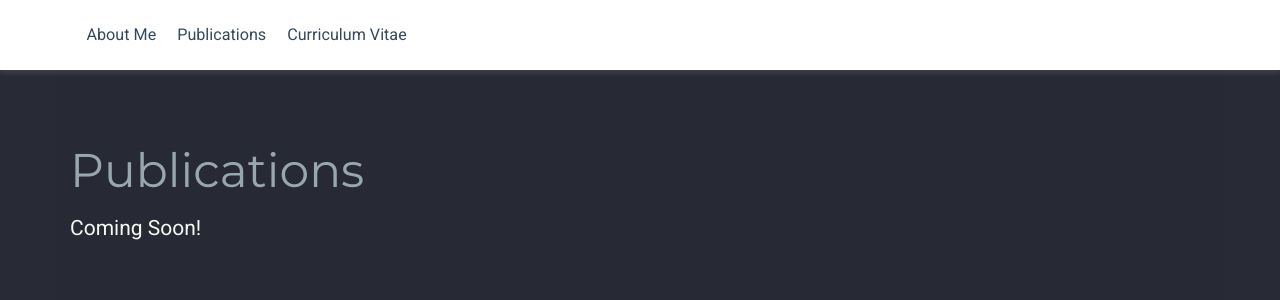
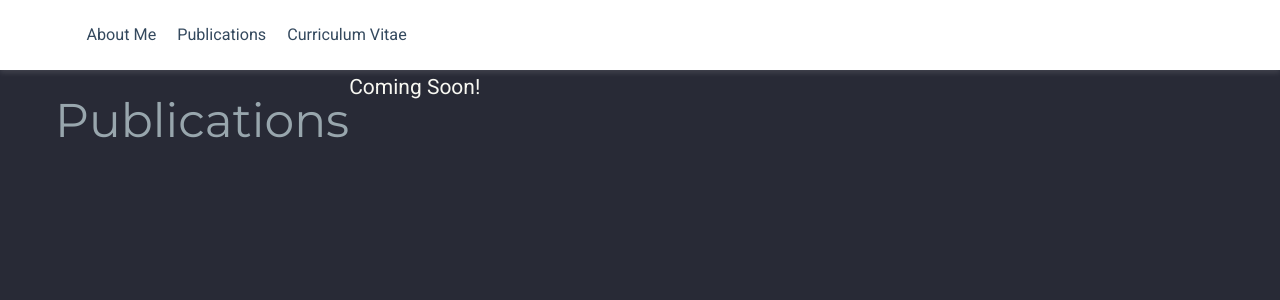
Before and after one commit to juliamjuliano/juliamjuliano.github.io, a Jekyll site: the page built from publications/index.html, in a window 1280 px wide. Shown: the top 300 px of the page. Built offline with Jekyll 4.4.1, drawn with Linux system fonts in a browser that asks for light colours; nearby versions of some CDN libraries; a style sheet for code colours, icons or effects is not loaded.

Commit message:
Update index.html

```diff
--- a/publications/index.html
+++ b/publications/index.html
@@ -3,11 +3,11 @@ layout: academic
 title: Julia M. Juliano | Publications
 ---
 
-<section id="about" class="home-section wg-about">
+<section id="publications">
 	<div class="container">
-
-		<h1>Publications</h1>
-		<p>Coming Soon!</p>
-
+		<div class="row">
+			<h1>Publications</h1>
+			<p>Coming Soon!</p>
+		</div>
 	</div>
 </section>
```
